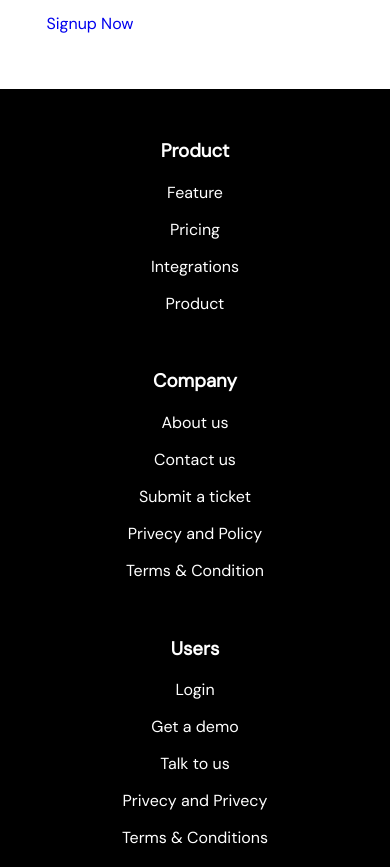
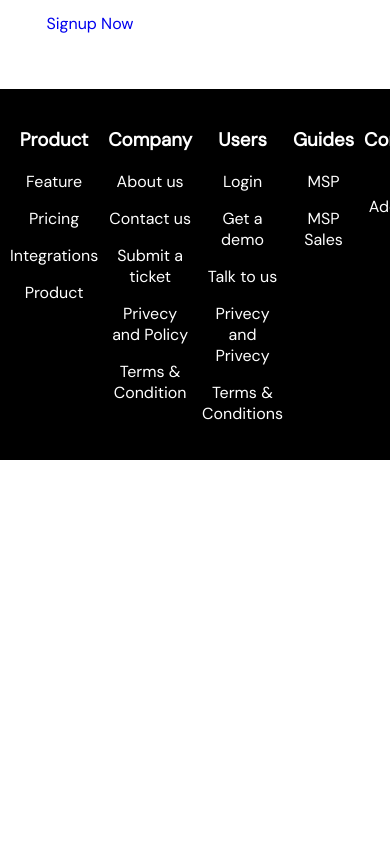
Before and after one commit to Argorass/Site-face-acc-Figma, a plain HTML site: page index.html in a window 390 px wide. Shown: the part 3515-4382 px from the top of the page. After the commit the page ends 3975 px from the top, so only its background shows below. Drawn offline with nearby package versions, Linux system fonts and the light colour scheme.

Commit message:
commit scss footer positioning 768px

```diff
--- a/styles.scss
+++ b/styles.scss
@@ -253,14 +253,14 @@ footer {
   }
 
   /* Footer */
-  .container {
-    flex-direction: column;
-    align-items: center;
-    padding-top: 30px;
+  footer .container {
+    display: grid;
+    grid-template-columns: repeat(5, 1fr);
   }
 
-  .container > div {
+  footer .container > div {
     margin-bottom: 20px;
+    margin-left: 10px;
     text-align: center;
   }
 }
```
Also changed, not shown: styles.css, 1 other file.
